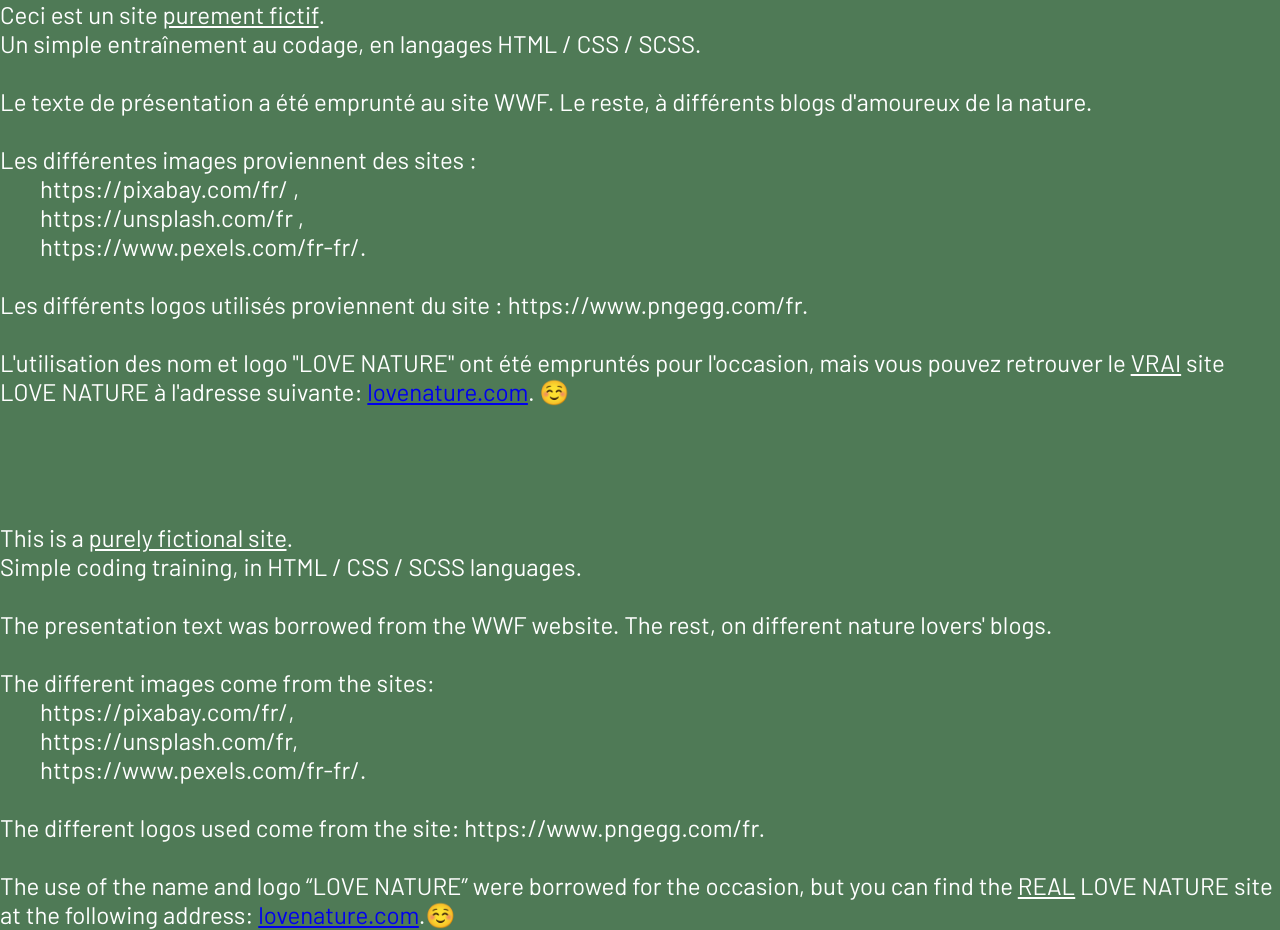
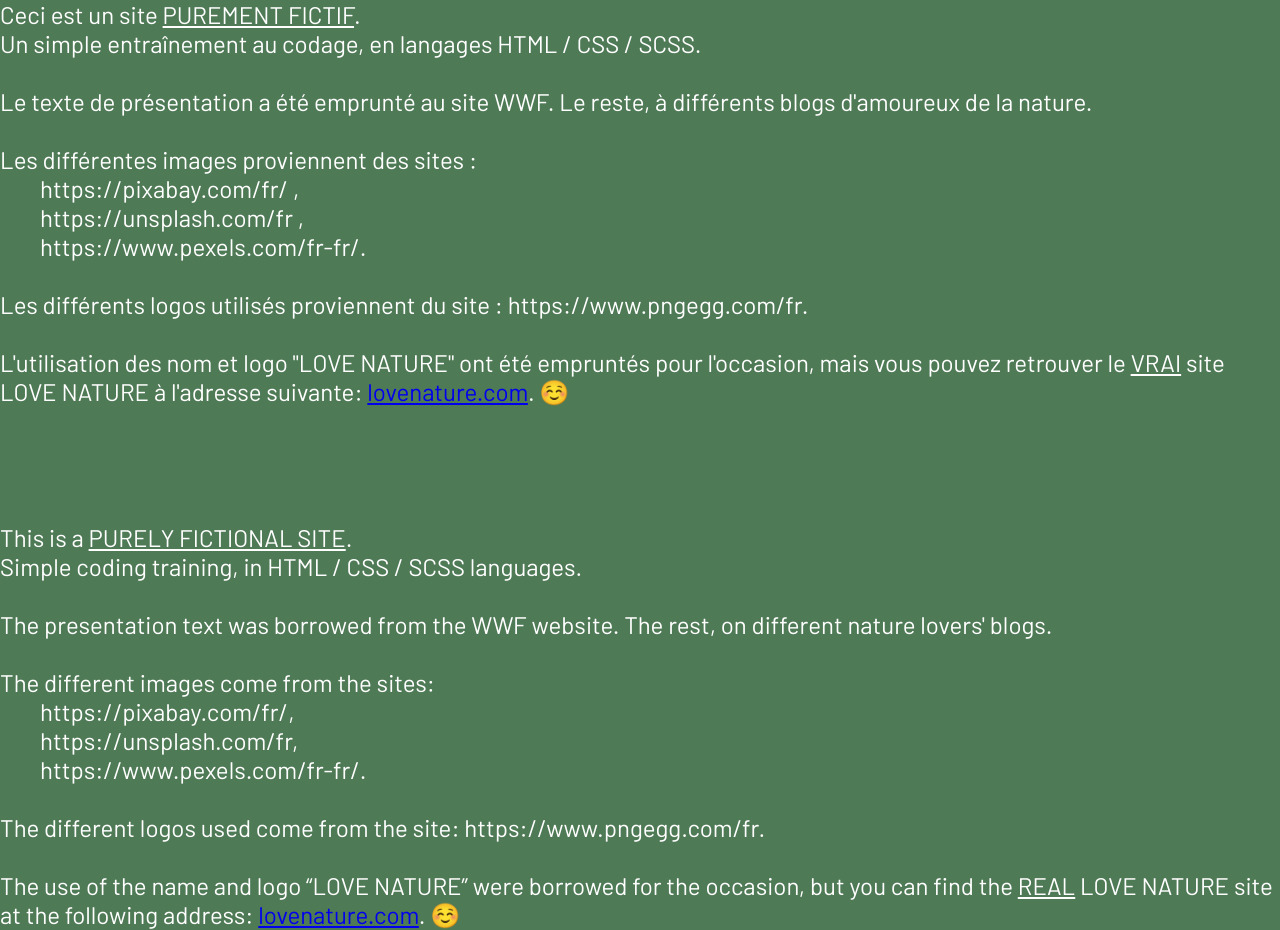
Before and after one commit to Melba17/LOVE-NATURE-Site, a plain HTML site: page mentions.html in a window 1280 px wide. Drawn offline with Linux system fonts and the light colour scheme.

Commit message:
retouche mentions

```diff
--- a/mentions.html
+++ b/mentions.html
@@ -12,7 +12,7 @@
     <title>Mentions Légales</title>
   </head>
   <body>
-    <p>Ceci est un site <span>purement fictif</span>.</p>
+    <p>Ceci est un site <span>PUREMENT FICTIF</span>.</p>
     <p>Un simple entraînement au codage, en langages HTML / CSS / SCSS.</p>
     <br />
     <p>
@@ -48,7 +48,7 @@
     <br>
     <br>
     <br>
-    <p>This is a <span> purely fictional site</span>.</p>
+    <p>This is a <span>PURELY FICTIONAL SITE</span>.</p>
 
     <p>Simple coding training, in HTML / CSS / SCSS languages.</p><br>
 
@@ -65,6 +65,6 @@
 <p>The different logos used come from the site: https://www.pngegg.com/fr.</p><br>
 
 
-<p>The use of the name and logo “LOVE NATURE” were borrowed for the occasion, but you can find the <span>REAL</span> LOVE NATURE site at the following address: <a href="https://lovenature.com/" target="_blank">lovenature.com</a>.☺️</p>
+<p>The use of the name and logo “LOVE NATURE” were borrowed for the occasion, but you can find the <span>REAL</span> LOVE NATURE site at the following address: <a href="https://lovenature.com/" target="_blank">lovenature.com</a>. ☺️</p>
   </body>
 </html>
```
